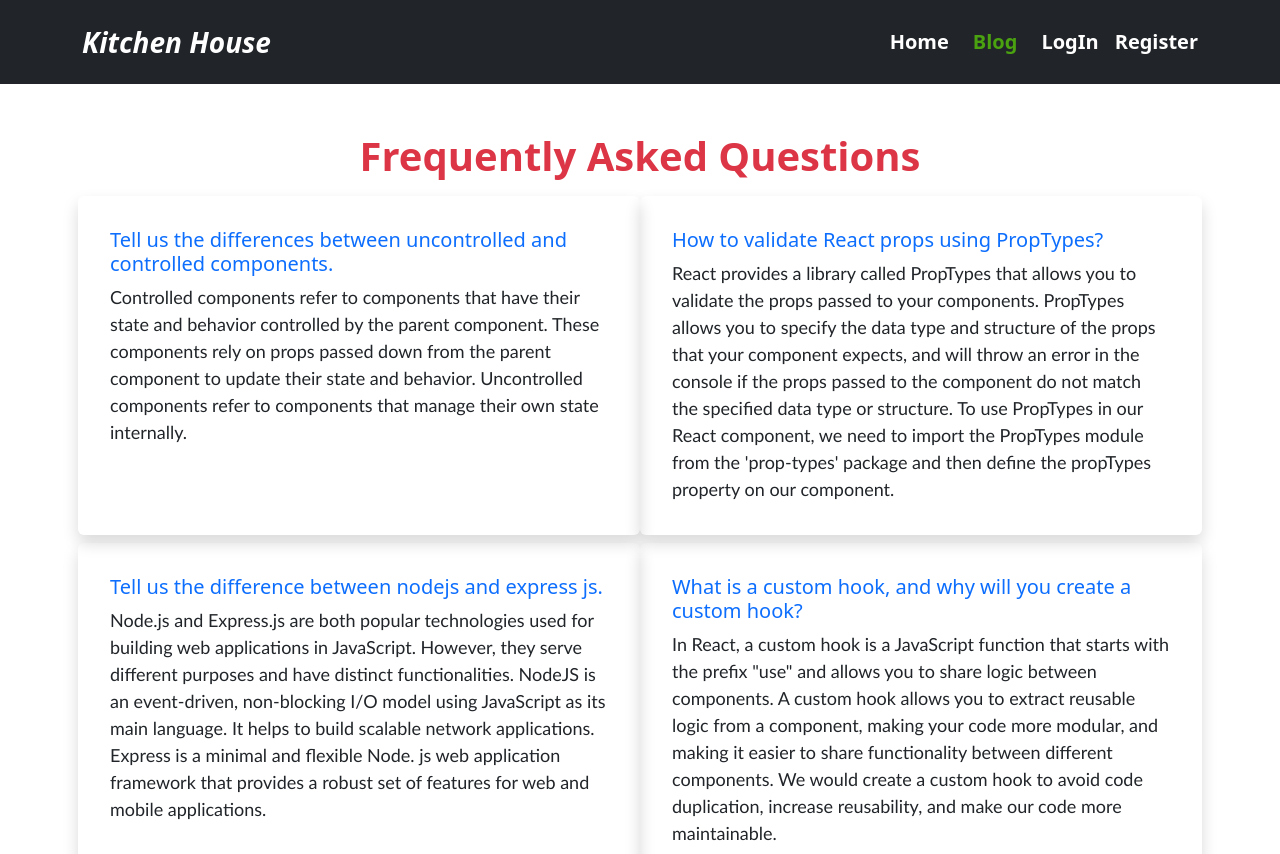
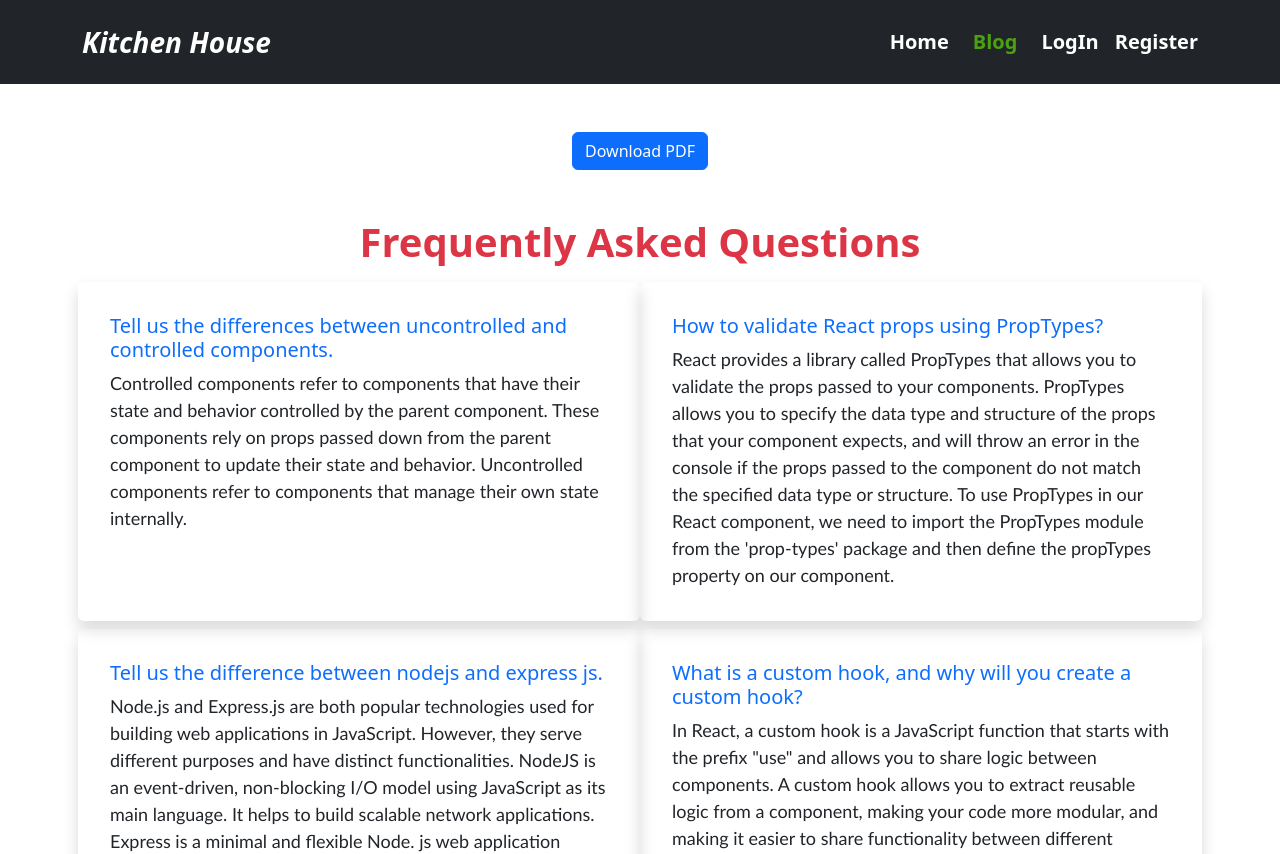
Before and after one commit to tanvir27/kitchen-house-client-side, a React (Vite) app: page /blog in a window 1280 px wide. Shown: the top 854 px of the page. Built offline with nearby package versions, Linux system fonts and the light colour scheme; no server answers.

Commit message:
pdf part added in blog section

```diff
--- a/package.json
+++ b/package.json
@@ -14,6 +14,7 @@
     "bootstrap": "^5.2.3",
     "firebase": "^9.21.0",
     "html2canvas": "^1.4.1",
+    "html2pdf.js": "^0.9.0",
     "jspdf": "^2.5.1",
     "localforage": "^1.10.0",
     "match-sorter": "^6.3.1",
--- a/src/components/Blog/Blog.jsx
+++ b/src/components/Blog/Blog.jsx
@@ -1,9 +1,28 @@
-import React from "react";
+import React, { useRef } from "react";
+import html2pdf from "html2pdf.js";
+const Blog = () => {
+  const blogRef = useRef(null);
 
-const Blog = () => {
+  const handleDownload = () => {
+    const blogElement = blogRef.current;
+    const opt = {
+      margin: 1,
+      filename: "blog.pdf",
+      image: { type: "jpeg", quality: 0.98 },
+      html2canvas: { scale: 2 },
+      jsPDF: { unit: "in", format: "letter", orientation: "portrait" },
+    };
+    html2pdf().set(opt).from(blogElement).save();
+  };
+
   return (
     <div ClassName="">
-      <div className="container">
+      <div className="container " ref={blogRef}>
+        <div className="text-center my-5">
+          <button className="btn btn-primary" onClick={handleDownload}>
+            Download PDF
+          </button>
+        </div>
         <div className="mt-5">
           <h1 className="text-danger fw-bold text-center">
             {" "}
@@ -84,7 +103,6 @@ const Blog = () => {
                 </p>
               </div>
             </div>
-
           </div>
         </div>
       </div>
```
Also changed, not shown: 1 other file (tests, documents, lock files or other folders).
